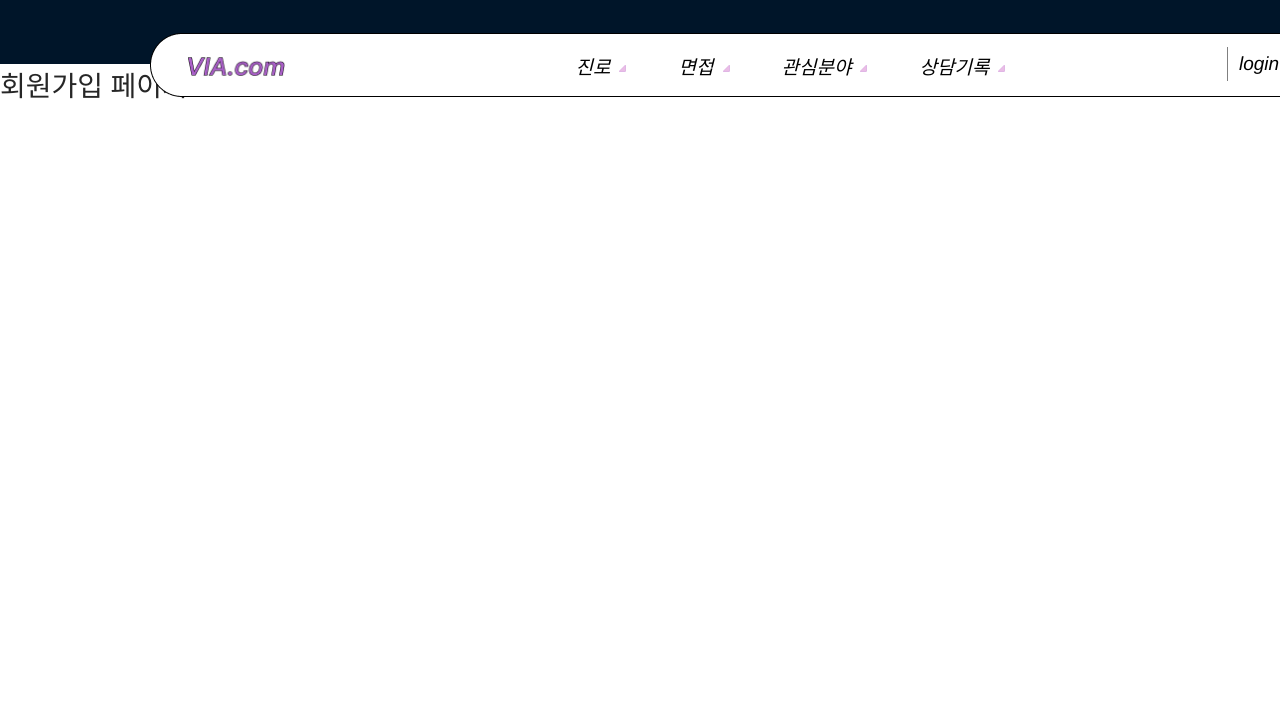
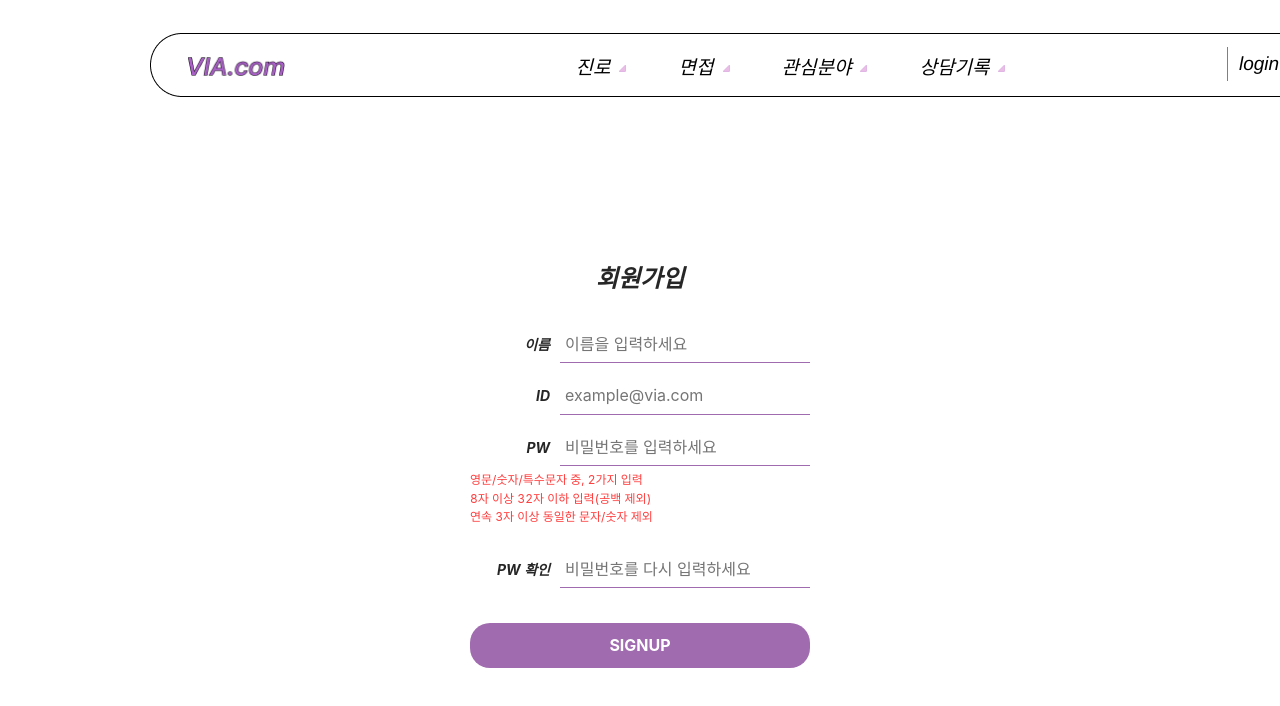
Before and after one commit to kimse0ngjun/via, a React (Create React App) app: page /signup in a window 1280 px wide. Shown: the top 706 px of the page. Built offline with nearby package versions, Linux system fonts and the light colour scheme.

Commit message:
회원가입 및 로그인 페이지 개선
- @emotion/react 라이브러리 추가
- LoginPage 스타일 및 구조 개선
- SignupPage 새로 작성 및 비밀번호 확인 기능 추가
- SignupBtn 컴포넌트 삭제
- AppHeader 스타일 수정

```diff
--- a/package.json
+++ b/package.json
@@ -3,6 +3,7 @@
   "version": "0.1.0",
   "private": true,
   "dependencies": {
+    "@emotion/react": "^11.14.0",
     "@testing-library/dom": "^10.4.0",
     "@testing-library/jest-dom": "^6.6.3",
     "@testing-library/react": "^16.2.0",
--- a/src/App.js
+++ b/src/App.js
@@ -1,11 +1,9 @@
-// src/App.js
 import React from "react";
-// src/index.js 또는 src/App.js에 추가
-
 import { BrowserRouter as Router, Routes, Route } from "react-router-dom";
-import AppHeader from "./components/AppHeader";  // 헤더 컴포넌트
-import LoginPage from "./components/LoginPage";  // 로그인 페이지 컴포넌트
+import AppHeader from "./components/AppHeader";
+import LoginPage from "./components/LoginPage";
 import SignupPage from "./components/SignupPage";
+import MainPage from "./components/MainPage";  // 추가
 import 'antd/dist/antd.css';
 
 const App = () => {
@@ -13,8 +11,8 @@ const App = () => {
     <Router>
       <AppHeader />
       <Routes>
-        <Route path="/" element={<h1>메인 페이지</h1>} />
-        <Route path="/login" element={<LoginPage />} />  {/* 로그인 페이지 라우팅 */}
+        <Route path="/" element={<MainPage />} />  {/* MainPage로 변경 */}
+        <Route path="/login" element={<LoginPage />} />
         <Route path="/signup" element={<SignupPage />} />
       </Routes>
     </Router>
--- a/src/components/LoginPage.js
+++ b/src/components/LoginPage.js
@@ -1,13 +1,23 @@
-// src/components/LoginPage.js
+/** @jsxImportSource @emotion/react */
 import React from 'react';
-  // AppHeader를 import
+import { Input, Button } from 'antd';
+import * as styles from '../styles/LoginPage.styles';
 
 const LoginPage = () => {
   return (
-    <div>
-
-      <h1>로그인 페이지</h1>
-      {/* 로그인 관련 내용 */}
+    <div css={styles.container}>
+      <h2 css={styles.title}>login</h2>
+      <div css={styles.form}>
+        <div css={styles.row}>
+          <label css={styles.label}>ID</label>
+          <Input placeholder="이메일을 입력하세요." css={styles.input} />
+        </div>
+        <div css={styles.row}>
+          <label css={styles.label}>PW</label>
+          <Input.Password placeholder="비밀번호를 입력하세요." css={styles.input} />
+        </div>
+        <Button css={styles.loginButton}>LOGIN</Button>
+      </div>
     </div>
   );
 };
--- /dev/null
+++ b/src/components/MainPage.js
@@ -0,0 +1,11 @@
+import React from "react";
+import "../styles/MainPage.css";
+const MainPage = () => {
+  return (
+    <div className="question">
+      <h1>진로에 대해 궁금한 것을<br /> 불어보세요</h1>
+    </div>
+  );
+};
+
+export default MainPage;
--- a/src/components/SignupPage.js
+++ b/src/components/SignupPage.js
@@ -1,14 +1,57 @@
-// src/components/LoginPage.js
-import React from 'react';
-// AppHeader를 import
+/** @jsxImportSource @emotion/react */
+import React, { useState } from 'react';
+import * as styles from '../styles/SignUpPage.styles';
 
-const SignupPage = () => {
+const SignUpPage = () => {
+  const [password, setPassword] = useState('');
+  const [confirmPassword, setConfirmPassword] = useState('');
+
+  const handleSignUp = (e) => {
+    e.preventDefault();
+    // 회원가입 로직 추가
+  };
+
   return (
-    <div>
-      <h1>회원가입 페이지</h1>
-      {/* 로그인 관련 내용 */}
+    <div css={styles.container}>
+      <div css={styles.title}>회원가입</div>
+      <form css={styles.form}>
+        <div css={styles.row}>
+          <label css={styles.label}>이름</label>
+          <input css={styles.input} type="text" placeholder="이름을 입력하세요" />
+        </div>
+        <div css={styles.row}>
+          <label css={styles.label}>ID</label>
+          <input css={styles.input} type="email" placeholder="example@via.com" />
+        </div>
+        <div css={styles.row}>
+          <label css={styles.label}>PW</label>
+          <input
+            css={styles.input}
+            type="password"
+            placeholder="비밀번호를 입력하세요"
+            value={password}
+            onChange={(e) => setPassword(e.target.value)}
+          />
+        </div>
+        <div css={styles.warningText}>
+          영문/숫자/특수문자 중, 2가지 입력<br />
+          8자 이상 32자 이하 입력(공백 제외)<br />
+          연속 3자 이상 동일한 문자/숫자 제외
+        </div>
+        <div css={styles.row}>
+          <label css={styles.label}>PW 확인</label>
+          <input
+            css={styles.input}
+            type="password"
+            placeholder="비밀번호를 다시 입력하세요"
+            value={confirmPassword}
+            onChange={(e) => setConfirmPassword(e.target.value)}
+          />
+        </div>
+        <button css={styles.signUpButton} onClick={handleSignUp}>SIGNUP</button>
+      </form>
     </div>
   );
 };
 
-export default SignupPage;
+export default SignUpPage;
--- a/src/styles/AppHeader.css
+++ b/src/styles/AppHeader.css
@@ -4,7 +4,7 @@
 }
 
 /* Box 부분 스타일 */
-.ant-layout-header {
+.ant-layout-header.header {
   background-color: white;
 }
 
--- /dev/null
+++ b/src/styles/LoginPage.styles.js
@@ -0,0 +1,76 @@
+// src/components/LoginPage.styles.js
+import { css } from '@emotion/react';
+
+export const container = css`
+  display: flex;
+  flex-direction: column;
+  align-items: center;
+  justify-content: center;
+  height: 100vh;
+  position: absolute;
+  top: 50%;
+  left: 50%;
+  transform: translate(-50%, -50%);
+`;
+
+
+export const title = css`
+  font-size: 24px;
+  font-weight: bold;
+  font-style: italic;
+  margin-bottom: 30px;
+`;
+
+export const form = css`
+  display: flex;
+  flex-direction: column;
+  gap: 15px;
+`;
+
+export const row = css`
+  display: flex;
+  align-items: center;
+  gap: 10px;
+`;
+
+export const label = css`
+  font-weight: bold;
+  font-style: italic;
+  width: 40px;
+  text-align: right;
+`;
+
+export const input = css`
+  width: 250px;
+  border: none;
+  border-bottom: 1px solid #a06baf;
+  border-radius: 0;
+  padding: 5px;
+  font-size: 16px;
+
+  &:focus {
+    outline: none;
+    box-shadow: none;
+    border-bottom: 2px solid #a06baf;
+  }
+`;
+
+export const loginButton = css`
+  margin-top: 20px;
+  width: 100%;
+  background-color: #a06baf;
+  color: white;
+  border: none;
+  border-radius: 20px;
+  padding: 8px 0;
+  font-weight: bold;
+  cursor: pointer;
+  display: flex;
+  justify-content: center;
+  align-items: center;
+  font-size: 16px;
+
+  &:hover {
+    background-color: #8c5a9d;
+  }
+`;
--- /dev/null
+++ b/src/styles/MainPage.css
@@ -0,0 +1,12 @@
+*{
+    box-sizing: border-box;
+}
+
+.question {
+    display: flex;
+    flex-direction: column;
+    justify-content: center;
+    align-items: center;
+    height: 100vh;
+    text-align: center;
+  }
--- /dev/null
+++ b/src/styles/SignUpPage.styles.js
@@ -0,0 +1,76 @@
+/** @jsxImportSource @emotion/react */
+import { css } from '@emotion/react';
+
+export const container = css`
+  display: flex;
+  flex-direction: column;
+  align-items: center;
+  justify-content: center;
+  height: 100vh;
+`;
+
+export const title = css`
+  font-size: 24px;
+  font-weight: bold;
+  font-style: italic;
+  margin-bottom: 30px;
+`;
+
+export const form = css`
+  display: flex;
+  flex-direction: column;
+  gap: 15px;
+`;
+
+export const row = css`
+  display: flex;
+  align-items: center;
+  gap: 10px;
+`;
+
+export const label = css`
+  font-weight: bold;
+  font-style: italic;
+  width: 80px;
+  text-align: right;
+`;
+
+export const input = css`
+  width: 250px;
+  border: none;
+  border-bottom: 1px solid #a06baf;
+  padding: 5px;
+  font-size: 16px;
+
+  &:focus {
+    outline: none;
+    border-bottom: 2px solid #a06baf;
+  }
+`;
+
+export const warningText = css`
+  font-size: 12px;
+  color: #ff3d3d;
+  margin-top: -10px;
+  margin-bottom: 10px;
+`;
+
+export const signUpButton = css`
+  margin-top: 20px;
+  width: 100%;
+  background-color: #a06baf;
+  color: white;
+  border: none;
+  border-radius: 20px;
+  padding: 10px;
+  font-weight: bold;
+  cursor: pointer;
+  display: flex;
+  justify-content: center;
+  align-items: center;
+  font-size: 16px;
+
+  &:hover {
+    background-color: #8c5a9d;
+  }
+`;
--- a/src/styles/SignupBtn.css
+++ /dev/null
@@ -1,214 +0,0 @@
-/* 기본 스타일 */
-* {
-  box-sizing: border-box;
-}
-
-/* Box 부분 스타일 */
-.ant-layout-header {
-  background-color: white;
-}
-
-.box {
-  height: 64px;
-  width: 1281px;
-  position: relative;
-}
-
-.box .header {
-  background-color: transparent;
-  height: 64px;
-  left: 0;
-  position: fixed;
-  top: 33px;
-  width: 1283px;
-}
-
-.box .overlap {
-  background-image: url(../assets/rectangle-15.png);
-  background-size: 100% 100%;
-  height: 64px;
-  position: relative;
-  width: 1281px;
-  margin-left: 100px;
-  margin-top: 33px;
-}
-
-.box .login-btn {
-  all: unset;
-  box-sizing: border-box;
-  height: 23px;
-  left: 1089px;
-  position: absolute;
-  top: 20px;
-  width: 46px;
-}
-
-.box .text-wrapper {
-  color: #000000;
-  font-family: "Inter-MediumItalic", Helvetica;
-  font-size: 19px;
-  font-style: italic;
-  font-weight: 500;
-  left: 0;
-  letter-spacing: 0;
-  line-height: normal;
-  position: absolute;
-  top: 0;
-}
-
-.box .signup-btn {
-  height: 52px;
-  left: 1148px;
-  position: absolute;
-  top: 6px;
-  width: 131px;
-}
-
-.box .overlap-group {
-  background-image: url(../assets/rectangle-1.svg);
-  background-size: 100% 100%;
-  height: 52px;
-  position: relative;
-  width: 129px;
-}
-
-.box .vuesax-linear-arrow-wrapper {
-  background-color: #ffffff;
-  border-radius: 20.5px / 20.51px;
-  height: 41px;
-  left: 84px;
-  position: absolute;
-  top: 6px;
-  width: 41px;
-}
-
-.box .vuesax-linear-arrow {
-  height: 24px !important;
-  left: 9px !important;
-  position: absolute !important;
-  top: 8px !important;
-  width: 24px !important;
-}
-
-.box .div {
-  color: #000000;
-  font-family: "Inter-MediumItalic", Helvetica;
-  font-size: 19px;
-  font-style: italic;
-  font-weight: 500;
-  left: 11px;
-  letter-spacing: 0;
-  line-height: normal;
-  position: absolute;
-  top: 15px;
-  width: 63px;
-}
-
-.box .line {
-  height: 34px;
-  left: 1077px;
-  object-fit: cover;
-  position: absolute;
-  top: 14px;
-  width: 1px;
-}
-
-.box .VIA-com {
-  height: 19px;
-  left: 37px;
-  position: absolute;
-  top: 24px;
-  width: 98px;
-}
-
-.box .navbar {
-  height: 29px;
-  position: absolute;
-  top: 20px;
-  left: 50%;
-  transform: translateX(-50%); /* 중앙 정렬 */
-  width: auto;
-  display: flex;
-  justify-content: space-between;
-}
-
-.box .text-wrapper-2 {
-  color: #000000;
-  font-family: "Inter-MediumItalic", Helvetica;
-  font-size: 19px;
-  font-style: italic;
-  font-weight: 500;
-  left: 0;
-  letter-spacing: 0;
-  line-height: normal;
-  position: absolute;
-  top: 0;
-  white-space: nowrap;
-  width: 35px;
-}
-
-.box .text-wrapper-3 {
-  color: #000000;
-  font-family: "Inter-MediumItalic", Helvetica;
-  font-size: 19px;
-  font-style: italic;
-  font-weight: 500;
-  left: 92px;
-  letter-spacing: 0;
-  line-height: normal;
-  position: absolute;
-  top: 0;
-  white-space: nowrap;
-  width: 35px;
-}
-
-.box .vector {
-  background-image: url("../assets/vector-2.png"); /* 기본 이미지 */
-  background-size: contain;
-  background-repeat: no-repeat;
-  width: 24px; /* 이미지 크기 */
-  height: 24px;
-  display: inline-block;
-}
-
-.box .vector:hover {
-  background-image: url("../assets/vector-1.png"); /* 마우스 오버 시 이미지 변경 */
-}
-
-.box .text-wrapper-4 {
-  color: #000000;
-  font-family: "Inter-MediumItalic", Helvetica;
-  font-size: 19px;
-  font-style: italic;
-  font-weight: 500;
-  left: 184px;
-  letter-spacing: 0;
-  line-height: normal;
-  position: absolute;
-  top: 0;
-  white-space: nowrap;
-  width: 74px;
-}
-
-.box .img {
-  height: 7px;
-  left: 259px;
-  position: absolute;
-  top: 23px;
-  width: 7px;
-}
-
-.box .text-wrapper-5 {
-  color: #000000;
-  font-family: "Inter-MediumItalic", Helvetica;
-  font-size: 19px;
-  font-style: italic;
-  font-weight: 500;
-  left: 315px;
-  letter-spacing: 0;
-  line-height: normal;
-  position: absolute;
-  top: 0;
-  white-space: nowrap;
-  width: 74px;
-}
```
Also changed, not shown: src/components/SignupBtn.js (deleted, +0 -27 lines), src/styles/Box.css (added), 1 other file (tests, documents, lock files or other folders).
